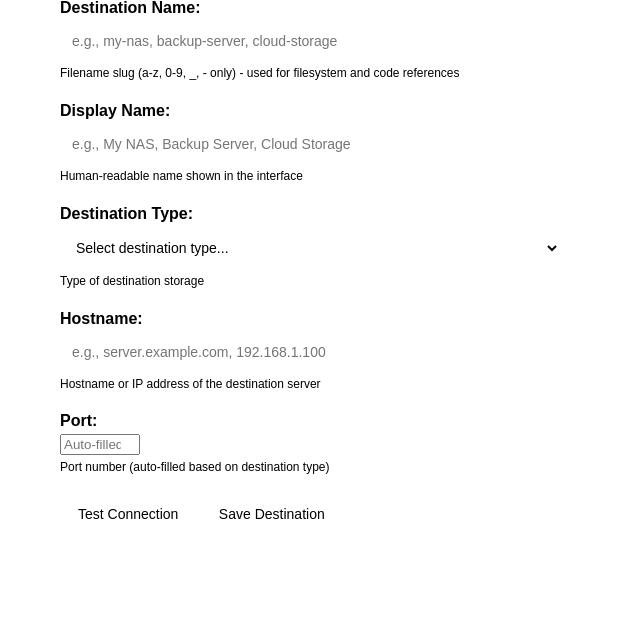
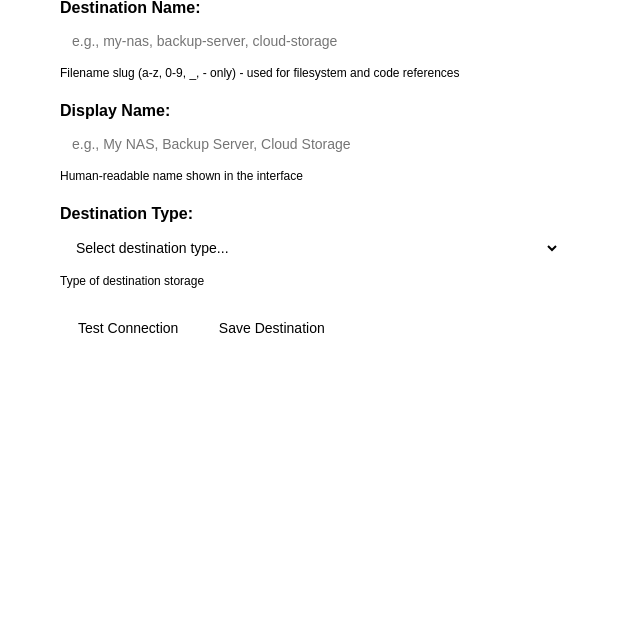
Before and after one commit to ja2ui0/highball, a Python web app: template templates/pages/destinations.html in a window 1280 px wide. Shown: the part 483-1115 px from the top of the page, without its empty margins (0-640 px from the left). After the commit the page ends 816 px from the top, so only its background shows below. Run offline with Jinja, Linux system fonts and the light colour scheme; the template is opened without the code that fills it, so the values that code supplies are empty.

Commit message:
Implement progressive disclosure for destination hostname/port fields
- Remove hostname/port from top-level destination form - only show after type selection
- Move hostname/port to individual repository schemas where needed (REST, SFTP)
- Add missing port field to SFTP schema with default 22
- Remove hostname/port from main restic destination schema
- Forms now show fields only when relevant to selected destination/repository type

🤖 Generated with [Claude Code](https://claude.ai/code)

Co-Authored-By: Claude <noreply@anthropic.com>

```diff
--- a/templates/partials/destination_basic_fields.html
+++ b/templates/partials/destination_basic_fields.html
@@ -27,22 +27,3 @@
     </select>
     <div class="help-text">Type of destination storage</div>
 </div>
-
-<div class="form-group">
-    <label for="hostname">Hostname:</label>
-    <input type="text" id="hostname" name="hostname" required
-           placeholder="e.g., server.example.com, 192.168.1.100">
-    <div class="help-text">Hostname or IP address of the destination server</div>
-</div>
-
-<div class="form-group">
-    <label for="port">Port:</label>
-    <input type="number" id="port" name="port"
-           min="1" max="65535" placeholder="Auto-filled based on type"
-           hx-get="/htmx/destination-port-default"
-           hx-trigger="change from:#dest_type"
-           hx-include="[name='dest_type']"
-           hx-target="this"
-           hx-swap="outerHTML">
-    <div class="help-text">Port number (auto-filled based on destination type)</div>
-</div>
```
Also changed, not shown: models/schemas.py (+12 -3 lines).
